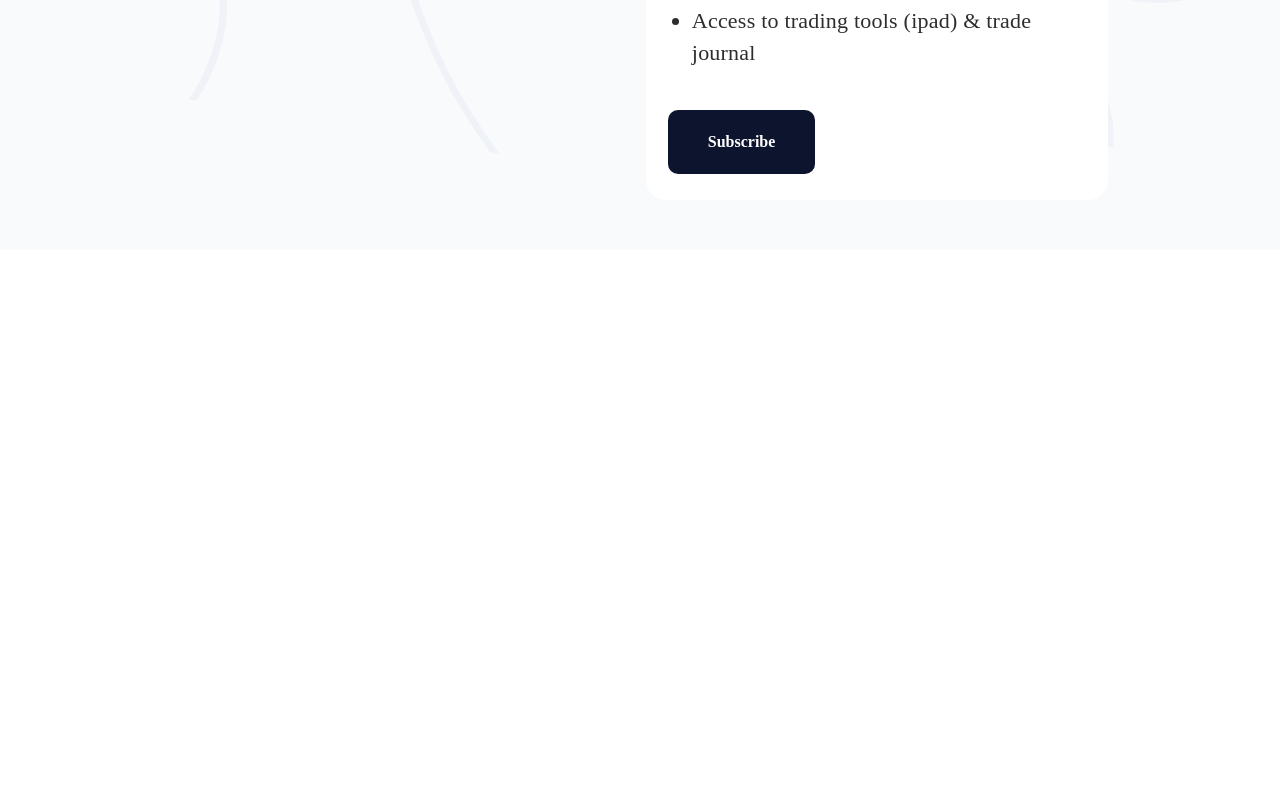
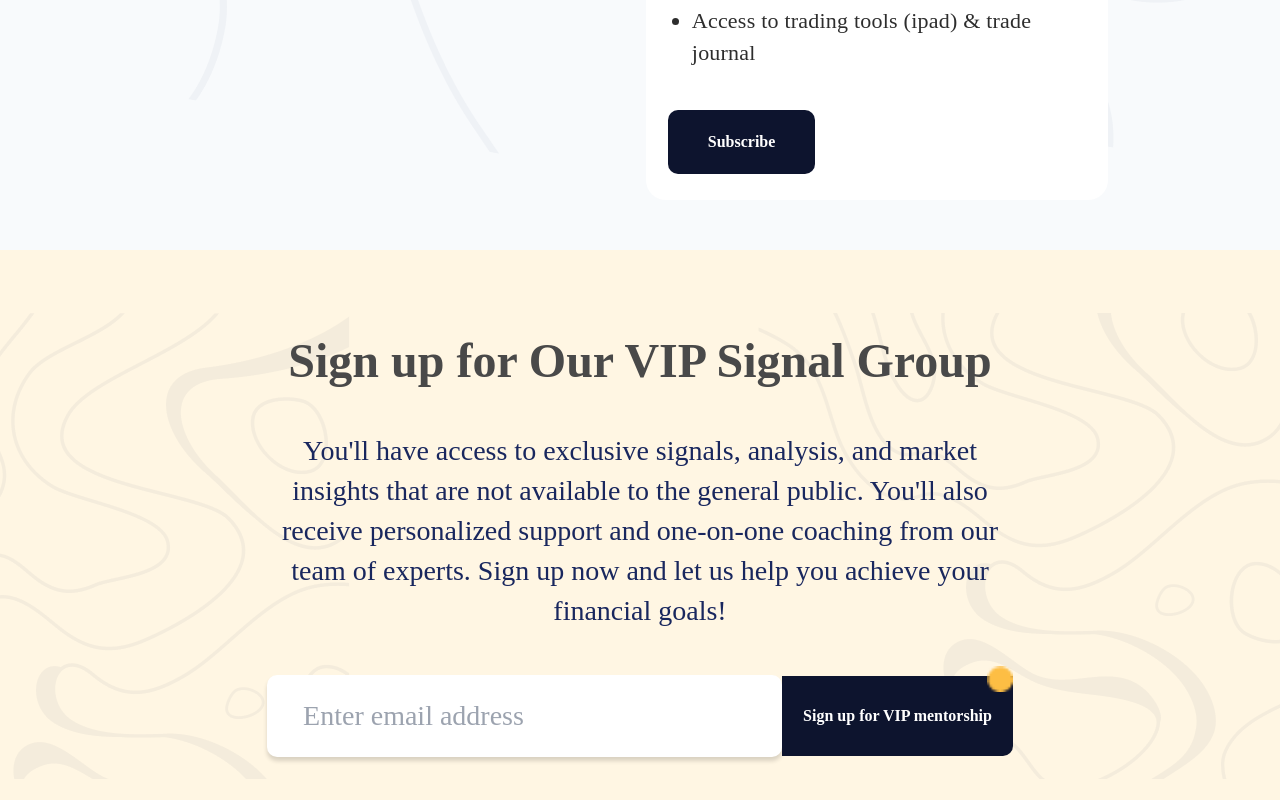
Before and after one commit to vickymarz/pips-god, a React (Create React App) app: page / in a window 1280 px wide. Shown: the part 4168-4968 px from the top of the page. Before the commit the page ends 4418 px from the top, so only its background shows below. Built offline with nearby package versions, Linux system fonts and the light colour scheme.

Commit message:
Add membership section

```diff
--- a/src/components/button/index.tsx
+++ b/src/components/button/index.tsx
@@ -1,8 +1,8 @@
 type ButtonProps = {
   type: 'button' | 'submit',
   onClick?: () => void,
-  children: React.ReactNode
-  className?: string
+  children: React.ReactNode,
+  className?: string,
   id?: string
 } & React.ComponentProps<'button'>
 
--- a/src/components/index.jsx
+++ b/src/components/index.jsx
@@ -2,3 +2,4 @@ export * from './header'
 export * from './logo'
 export * from './navbar'
 export * from './button'
+export * from './input'
--- /dev/null
+++ b/src/components/input/index.tsx
@@ -0,0 +1,17 @@
+export type InputProps = {
+	type: string,
+	name: string,
+	className?: string,
+	id?: string,
+	onChange?: (event: React.ChangeEvent<HTMLInputElement>) => void,
+	value?: string,
+    placeholder?:string,
+}
+
+export const Input = ({...rest}: InputProps) => {
+	return (
+			<input {...rest}
+				required
+			/>
+	)
+}
--- a/src/pages/homepage/components/index.tsx
+++ b/src/pages/homepage/components/index.tsx
@@ -4,3 +4,4 @@ export * from './vision'
 export * from './mentorship'
 export * from './packages'
 export * from './benefits'
+export * from './membership'
--- /dev/null
+++ b/src/pages/homepage/components/membership/index.tsx
@@ -0,0 +1,36 @@
+import { Button, Input } from 'components'
+import ellipse from '../../../../assets/images/ellipse.png'
+import leftHill from '../../../../assets/images/left-hill.png'
+import rightHill from '../../../../assets/images/right-hill.png'
+
+export const Membership = () => {
+  return (
+    <section className='bg-[#FFF6E3] bg-no-repeat lg:py-[63px]'>
+      <div style={{
+              background: window.innerWidth >= 768 ? `url(${leftHill}) no-repeat, url(${rightHill}) no-repeat right` : ''
+            }}
+          className='px-[25px] lg:px-20 py-[22px] z-10 flex flex-col justify-center items-center gap-y-[16px] lg:gap-y-[44px]'>
+          <h2 className="text-center font-bold text-[22px] lg:text-[48px] leading-[27px] lg:leading-[52px] text-[#494949]">
+            Sign up for Our VIP Signal Group
+          </h2>
+          <p className="lg:w-[65%] mx-auto text-center lg:font-medium text-[14px] lg:text-[28px] text-[#19275E] leading-[19px] lg:leading-[40px]">
+            You'll have access to exclusive signals, analysis, and market insights that are not available to the general public. You'll also receive personalized support and one-on-one coaching from our team of experts. Sign up now and let us help you achieve your financial goals!
+          </p>
+          <div className='flex justify-center items-center'>
+            <Input
+              type='email'
+              name='email'
+              placeholder='Enter email address'
+              className='py-[10px] lg:py-[20px] pl-[13px] lg:pl-[36px] lg:pr-[136px] rounded-[4px] lg:rounded-[10px] shadow-textShadowMobile lg:shadow-textShadow bg-white text-[#CCCCCC] font-medium text-[12px] lg:text-[28px]'
+            />
+            <div className='relative'>
+                <img src={ellipse} alt="" className='block w-[10px] h-[10px] lg:w-[26px] lg:h-[26px] object-contain absolute top-[-5px] lg:top-[-10px] right-0'/>
+              <Button type="button" className='rounded-tl-none rounded-br-[10px] bg-[#0D142E] text-[#fff] py-[12px] px-[8px] lg:py-[28px] lg:px-[21px] text-[8px] lg:text-[20px] lg:text-base font-bold'>
+                Sign up for VIP mentorship
+              </Button>
+            </div>
+          </div>
+        </div>
+    </section>
+  )
+}
--- a/src/pages/homepage/index.tsx
+++ b/src/pages/homepage/index.tsx
@@ -1,5 +1,5 @@
 import { Header } from "components"
-import { Benefits, Intro, Mentorship, Packages, Values, Vision } from './components'
+import { Benefits, Intro, Membership, Mentorship, Packages, Values, Vision } from './components'
 export const Homepage = () => {
   return (
     <>
@@ -12,6 +12,7 @@ export const Homepage = () => {
       <Mentorship />
       <Packages />
       <Benefits />
+      <Membership />
     </>
   )
 }
--- a/tailwind.config.js
+++ b/tailwind.config.js
@@ -13,12 +13,16 @@ module.exports = {
         'mentors': "url('/src/assets/images/mentors.png')",
         'cap': "url('/src/assets/images/cap.png')",
         'arrow': "url('/src/assets/images/arrow.png')",
-        'hill': "url('/src/assets/images/hill.png')"
+        'hill': "url('/src/assets/images/hill.png')",
+        'leftHill': "url('/src/assets/images/left-hill.png'), url('/src/assets/images/right-hill.png') bg-right",
+        'rightHill': "url('/src/assets/images/right-hill.png')",
       },
       dropShadow: {
         'mentorShadow': '5.30801px 2.654px 1.76934px rgba(29, 30, 44, 0.25)',
       },
       boxShadow: {
+        'textShadowMobile': '0px 1.64362px 1.64362px rgba(0, 0, 0, 0.15)',
+        'textShadow': '0px 4px 4px rgba(0, 0, 0, 0.15);',
         'cardShadow': '2px 4px 4px rgba(0, 0, 0, 0.25)',
         'cardShadowMobile': '0.984621px 1.96924px 1.96924px rgba(0, 0, 0, 0.25)',
       }
```
Also changed, not shown: src/assets/images/ellipse.png (added).
